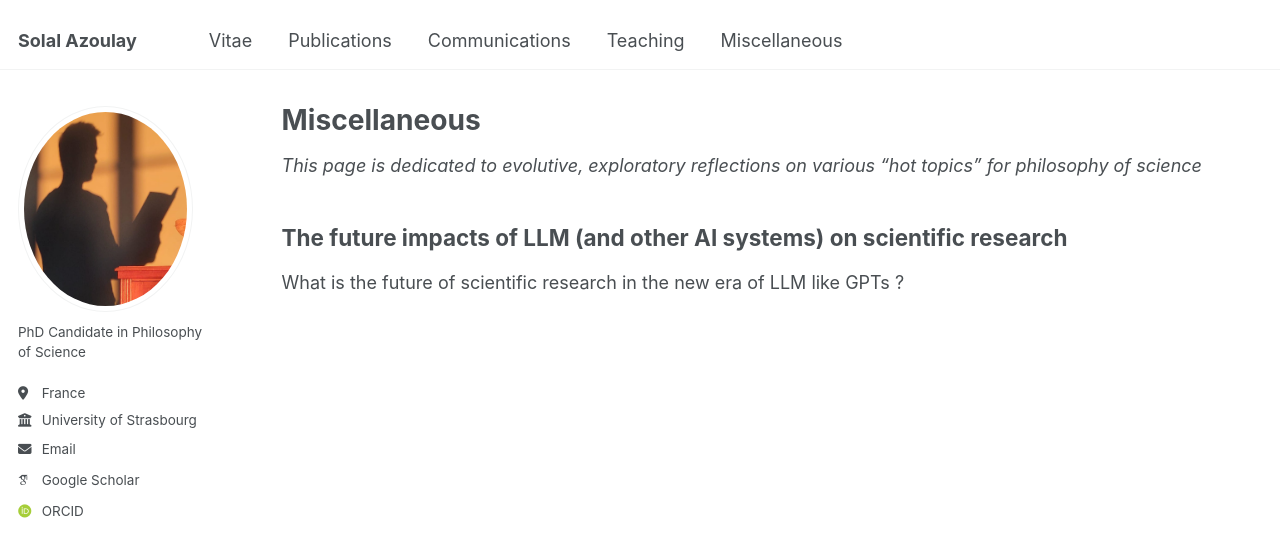
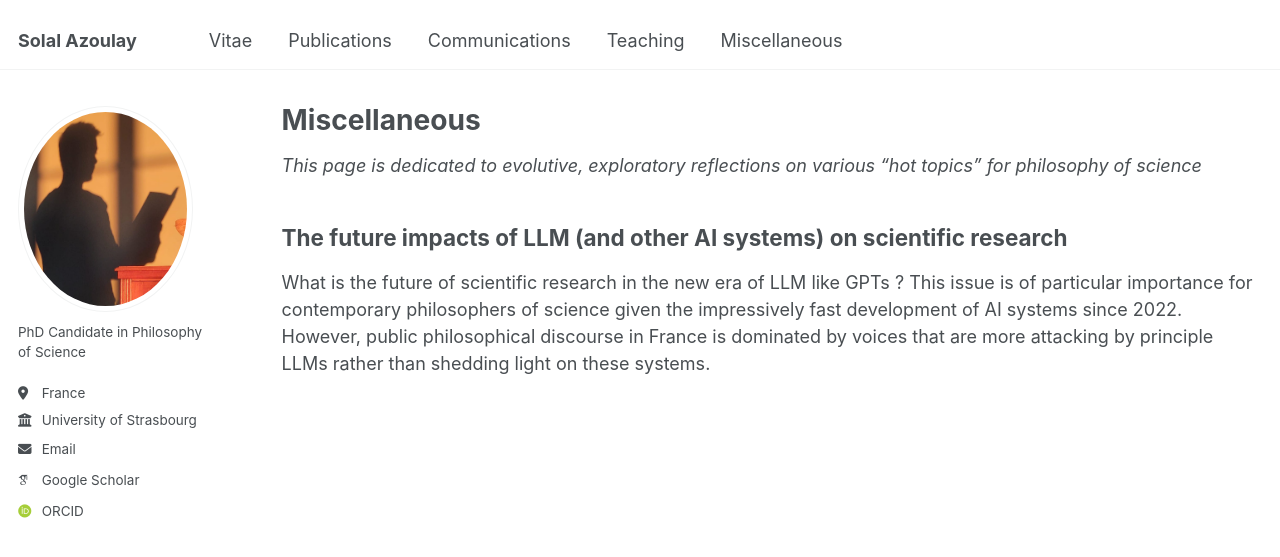
Before and after one commit to solal-azoulay/solal-azoulay.github.io, a Jekyll site: the page built from _pages/Miscellaneous.md, in a window 1280 px wide. Shown: the top 557 px of the page. Built offline with Jekyll 4.4.1, drawn with Linux system fonts in a browser that asks for light colours; some web fonts are replaced.

Commit message:
Update Miscellaneous.md

```diff
--- a/_pages/Miscellaneous.md
+++ b/_pages/Miscellaneous.md
@@ -9,4 +9,4 @@ author_profile: true
 
 ## The future impacts of LLM (and other AI systems) on scientific research
 
-What is the future of scientific research in the new era of LLM like GPTs ?
+What is the future of scientific research in the new era of LLM like GPTs ? This issue is of particular importance for contemporary philosophers of science given the impressively fast development of AI systems since 2022. However, public philosophical discourse in France is dominated by voices that are more attacking by principle LLMs rather than shedding light on these systems.
```
